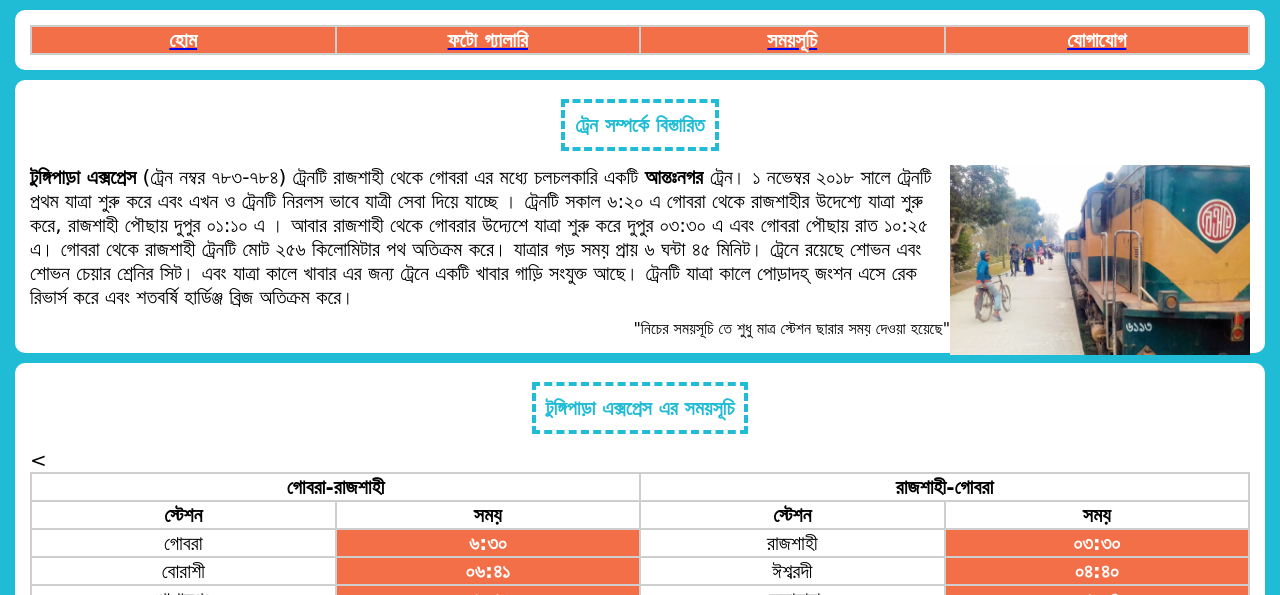
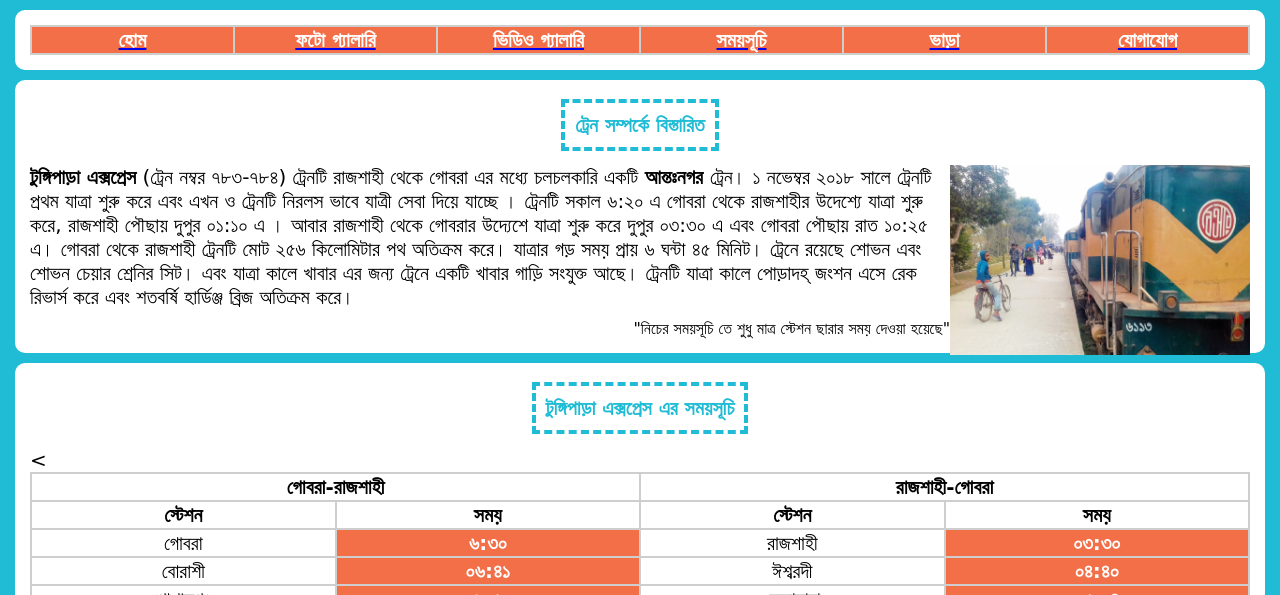
Before and after one commit to abdur225713/tungiparaexpress1, a plain HTML site: page index.html in a window 1280 px wide. Shown: the part 205-800 px from the top of the page. Drawn offline with Linux system fonts and the light colour scheme.

Commit message:
Update index.html

```diff
--- a/index.html
+++ b/index.html
@@ -37,8 +37,9 @@ href="Css.css">
 <tr>
 <th class="selected"><a href="http://tungiparaexpress.ml/"><font color="White"> হোম<font> </a> </th>
 <th class="selected"><a href= "PhotoGalary.html"><font color="White">ফটো গ্যালারি <font></th>
-
+<th class="selected"><a href= "VideoGalary.html"><font color="White">ভিডিও গ্যালারি<font></th>
 <th class="selected"><a href= "TimeTable.html"><font color="White"> সময়সূচি<font></th>
+<th class="selected"><a href= "TrainFare.html"><font color="White">ভাড়া <font></th>
 <th class="selected"><a href= "Contact.html"><font color="White">যোগাযোগ <font></th>
 </tr>
 
```
